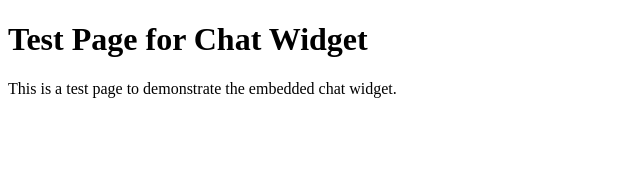
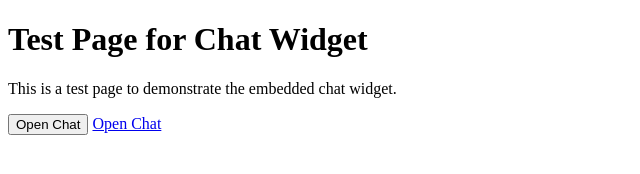
Before and after one commit to chadwyatt/chat-widget, a plain HTML site: page test.html in a window 1280 px wide. Shown: the whole page, without its empty margins (0-640 px from the left). Drawn offline with Linux system fonts and the light colour scheme; no server answers.

Commit message:
Test links for chat window toggle

```diff
--- a/test.html
+++ b/test.html
@@ -24,7 +24,8 @@
 <body>
     <h1>Test Page for Chat Widget</h1>
     <p>This is a test page to demonstrate the embedded chat widget.</p>
-
+    <button class="toggle-chat-window">Open Chat</button>
+    <a href="#" class="toggle-chat-window">Open Chat</a>
 
 </body>
 </html>
```
